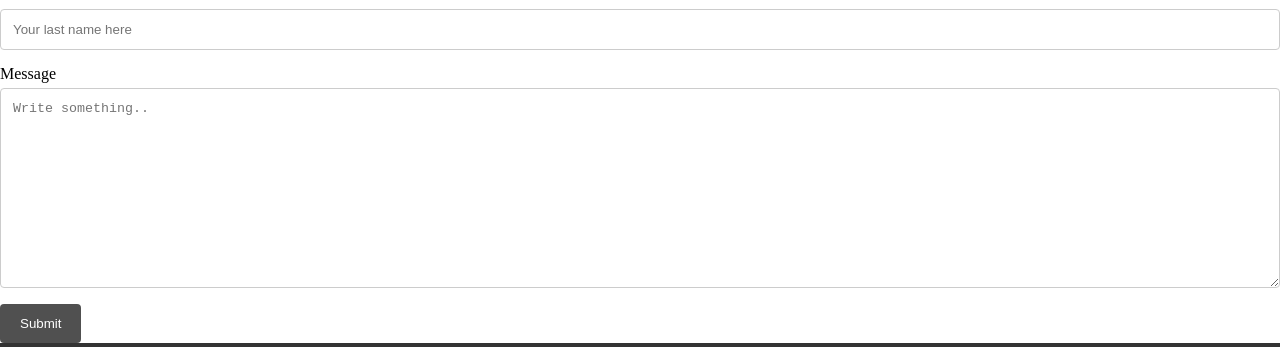
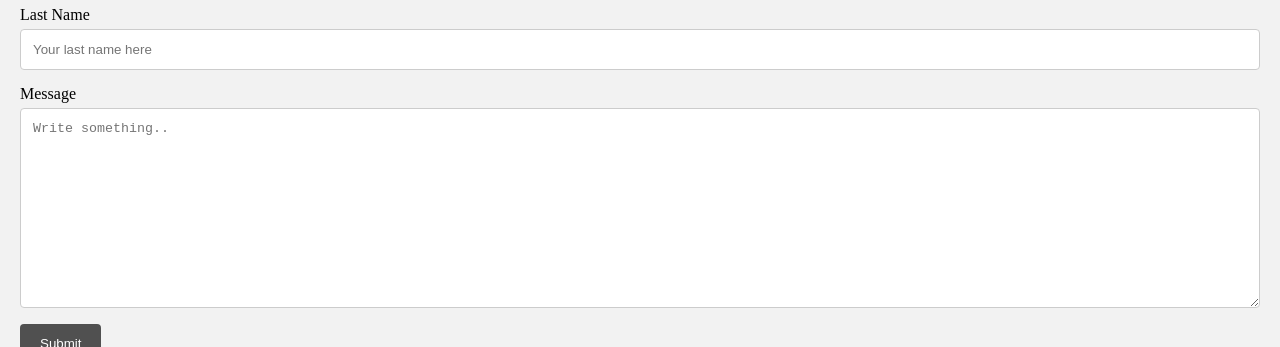
Before and after one commit to TheNerdyGinger/SI339_Outside_Portfolio, a plain HTML site: page contactmich.html in a window 1280 px wide. Shown: the part 733-1080 px from the top of the page. Drawn offline with nearby package versions, Linux system fonts and the light colour scheme.

Commit message:
Update style.css

```diff
--- a/css/style.css
+++ b/css/style.css
@@ -358,7 +358,7 @@ input[type=submit]:hover {
   background-color: #333;
 }
 
-.content-container {
+.contact-container {
   border-radius: 5px;
   background-color: #f2f2f2;
   padding: 20px;
```
